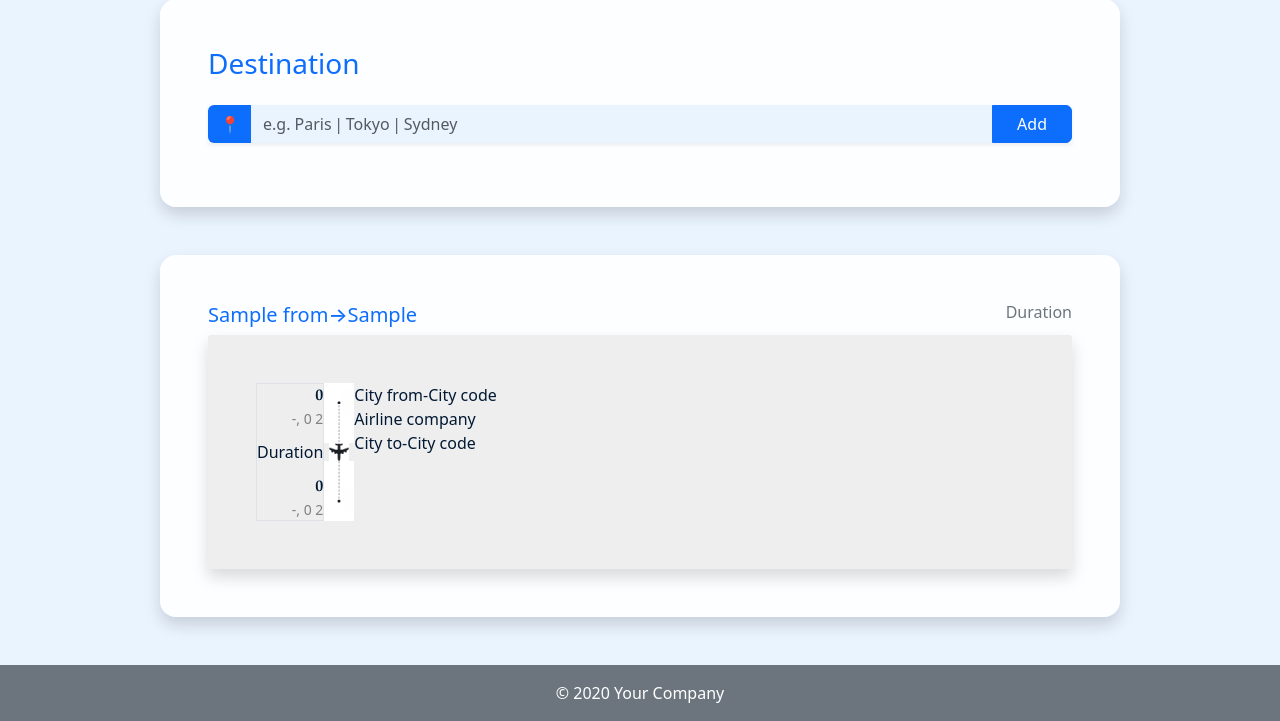
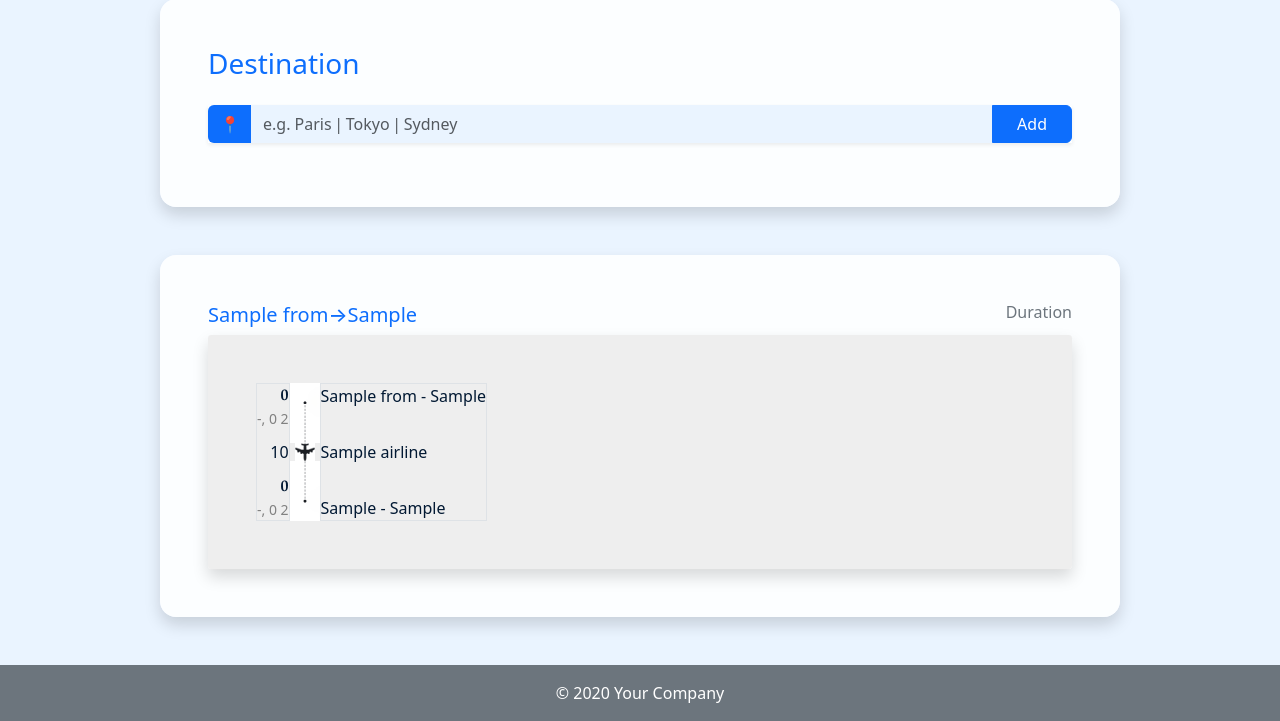
Before and after one commit to Bill-khk/Cross-plane, a Flask app: template templates/index.html in a window 1280 px wide. Shown: the part 447-1168 px from the top of the page. Run offline with Flask 3, Linux system fonts and the light colour scheme; the template is opened without the code that fills it: values that come from a table or form of the project are taken from there, most other values are stand-ins (such as "Sample title", 1, 10 or a date in 2020); some libraries are stand-ins or nearby versions.

Commit message:
Getting duration time and scenario when its more than one day

```diff
--- a/main.py
+++ b/main.py
@@ -222,7 +222,7 @@
             DTU = datetime.strptime(f"{depart_time_utc}:00", '%X')
             arrival_time_utc = get_day(flight['utc_arrival'])[5]
             ATU = datetime.strptime(f"{arrival_time_utc}:00", '%X')
-            duration = DTU-ATU
+            r_duration = DTU-ATU
 
             # print(f"{flight['flyFrom']} - {flight['flyTo']}")
             # print(duration)
@@ -232,7 +232,7 @@
                 'cityFrom': flight['cityFrom'],
                 'flyTo': flight['flyTo'],
                 'cityTo': flight['cityTo'],
-                'duration': duration,
+                'r_duration': r_duration,
                 # 'local_departure': flight['local_departure'],
                 # 'utc_departure': flight['utc_departure'],
                 # 'local_arrival': flight['local_arrival'],
@@ -247,6 +247,15 @@
             multiple_route = True
 
         date_f = str(timedelta(seconds=result['duration']['total'])),
+        if len(date_f[0]) > 10:  # Case where it's more than one day
+            # Getting hour and minute from date_f that has a specific format if it is superior that one day
+            date_split = date_f[0].split(',')
+            time_string_h = date_split[1][1:len(date_split)-8]
+            time_string_m = date_split[1][len(date_split)-7:len(date_split)-5]
+            duration_trip = f'{date_f[0][:1]}day {time_string_h}h {time_string_m}m'  # What will be display
+
+        else:
+            duration_trip = f'{date_f[0][0:2]}h {date_f[0][3:5]}m'
 
         one_dest = {
             'from': result['cityFrom'],
@@ -261,7 +270,7 @@
             'ari_date': get_day(result['local_arrival']),
             # 'utc_departure': result['utc_departure'],
             # 'local_arrival': result['local_arrival'],
-            'duration': f'{date_f[0][0:2]}h {date_f[0][3:5]}m',
+            'duration': duration_trip,
             'airline': result['airlines'],
             'availability': result['availability']['seats'],
             'route': routes,
@@ -269,6 +278,7 @@
             # 'link': result['deep_link'],
         }
         print(date_f[0])
+        print(one_dest['duration'])
         all_results.append(one_dest)
     return all_results
 
--- a/templates/index.html
+++ b/templates/index.html
@@ -109,7 +109,7 @@
                                     <div class="dep_time">{{API_dest['dep_date'][5]}}</div>
                                     <div class="dep_date">{{API_dest['dep_date'][4]}}, {{API_dest['dep_date'][3]}} {{API_dest['dep_date'][2]}}</div>
                                 </div>
-                                <div>Duration</div>
+                                <div>{{API_dest['duration']}}</div>
                                 <div>
                                     <div class="dep_time">{{API_dest['ari_date'][5]}}</div>
                                     <div class="dep_date">{{API_dest['ari_date'][4]}}, {{API_dest['ari_date'][3]}} {{API_dest['ari_date'][2]}}</div>
@@ -120,13 +120,13 @@
                                 <img src="/static/icones/plane.png" alt="" width="20">
                                 <img src="/static/icones/bot-itinerary.png" alt="" width="30">
                             </div>
-                            <div class="d-flex flex-column flex-wrap">
+                            <div class="d-flex flex-column flex-wrap border justify-content-between">
                                 <div class="d-flex flex-row flex-wrap">
-                                    <div>City from</div> - <div>City code</div>
+                                    <div>{{API_dest['from']}} - {{API_dest['from_airport']}}</div>
                                 </div>
-                                <div>Airline company</div>
+                                <div>{{API_dest['airline']}}</div>
                                 <div class="d-flex flex-row flex-wrap">
-                                    <div>City to</div> - <div>City code</div>
+                                    <div>{{API_dest['to']}} - {{API_dest['to_airport']}}</div>
                                 </div>
                             </div>
                         </div>
```
